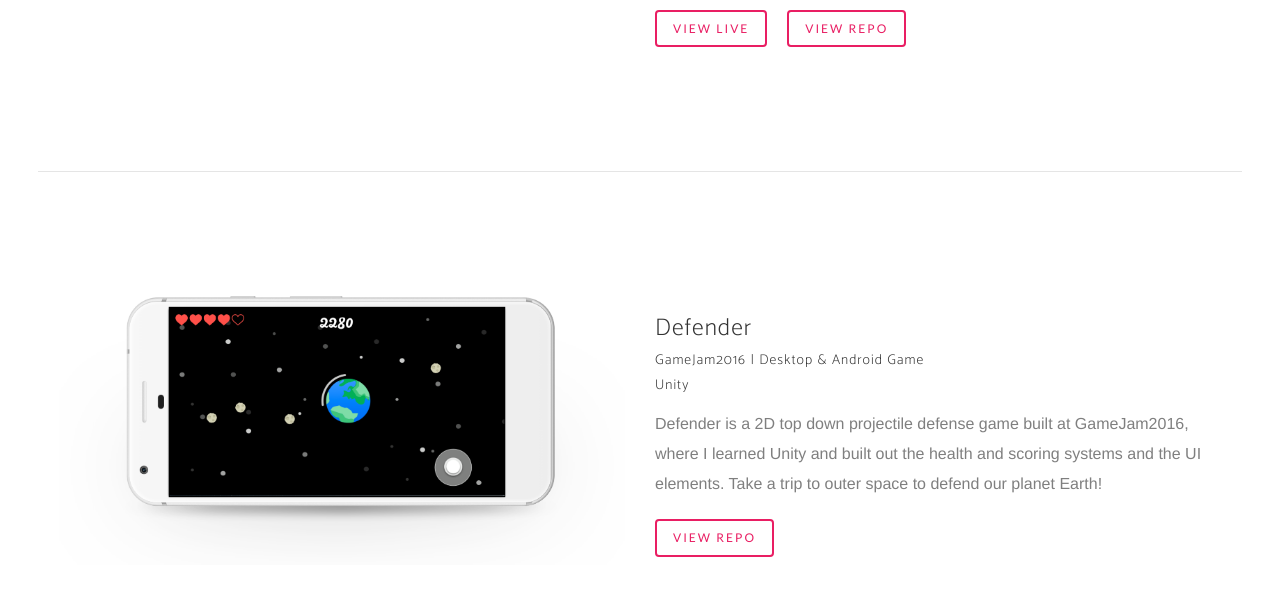
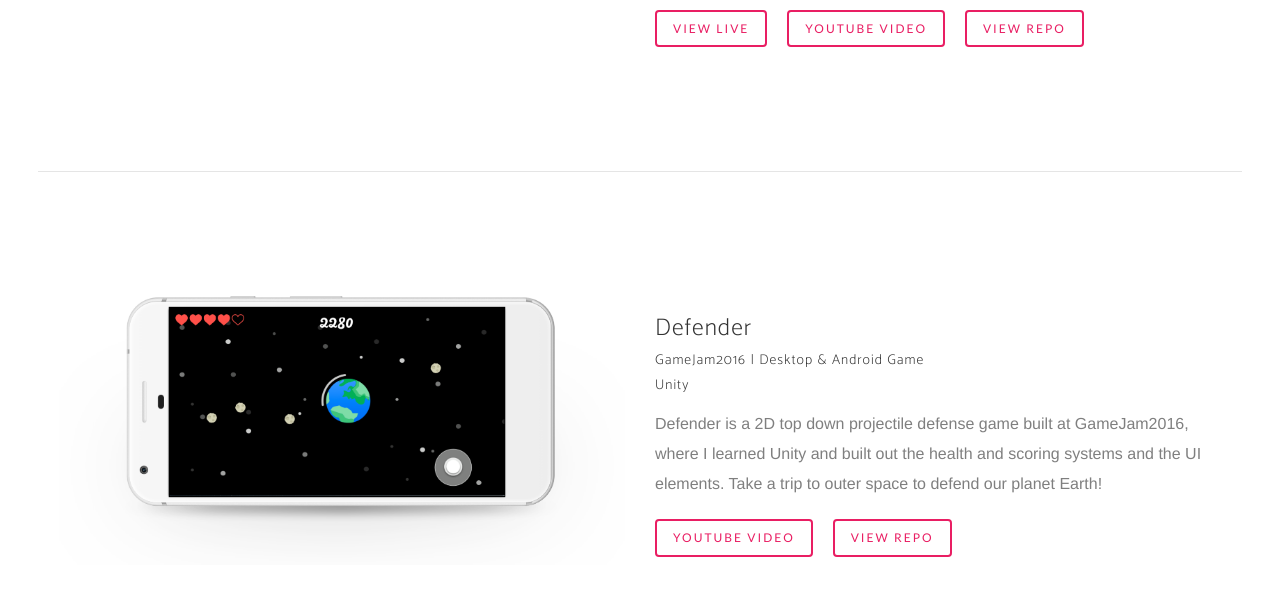
Before and after one commit to carol-yao/wip-website, a website: page index.html in a window 1280 px wide. Shown: the part 1789-2385 px from the top of the page. Drawn offline with nearby package versions, Linux system fonts and the light colour scheme; a web font is replaced by a local one.

Commit message:
added video links

```diff
--- a/index.html
+++ b/index.html
@@ -107,6 +107,7 @@
       Through this project, I learned how to work with the Twitter API, set background and scheduled tasks and to work in an agile team.
       </p>
       <a class="btn btn-primary" href="https://remindr-me.herokuapp.com/">View Live</a>
+      <a class="btn btn-primary" href="https://youtu.be/3UcZasq5jI0">Youtube Video</a>
       <a class="btn btn-primary" href="https://github.com/boweihan/Remindr">View Repo</a>
     </div>
   </div>
@@ -126,7 +127,7 @@
       <p>Defender is a 2D top down projectile defense game built at GameJam2016, where I learned Unity and built
     out the health and scoring systems and the UI elements. Take a trip to outer space to defend our planet Earth!
       </p>
-      <!-- <a class="btn btn-primary" href="https://remindr-me.herokuapp.com/">View Live</a> -->
+      <a class="btn btn-primary" href="https://youtu.be/DeEagXxHLbQ">Youtube Video</a>
       <a class="btn btn-primary" href="https://github.com/SlamminJam2016/WombDefender">View Repo</a>
     </div>
   </div>
```
